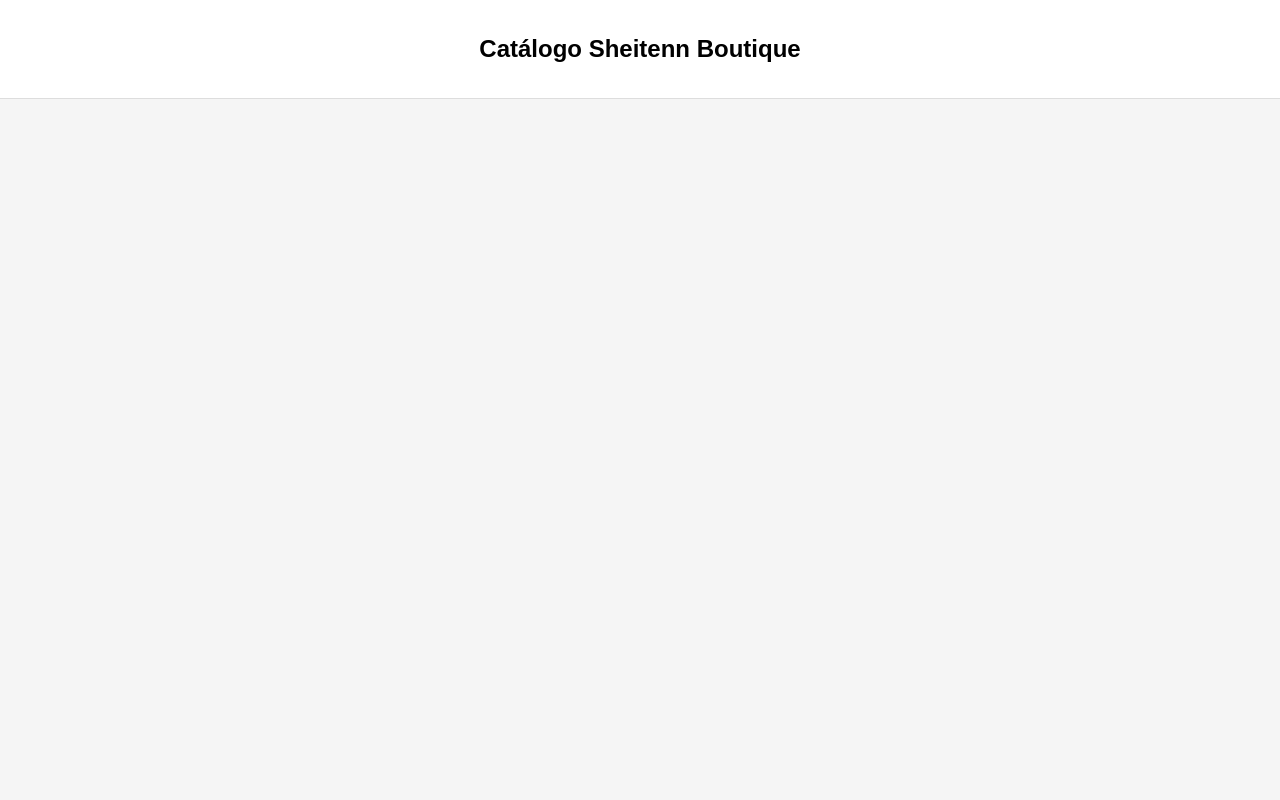
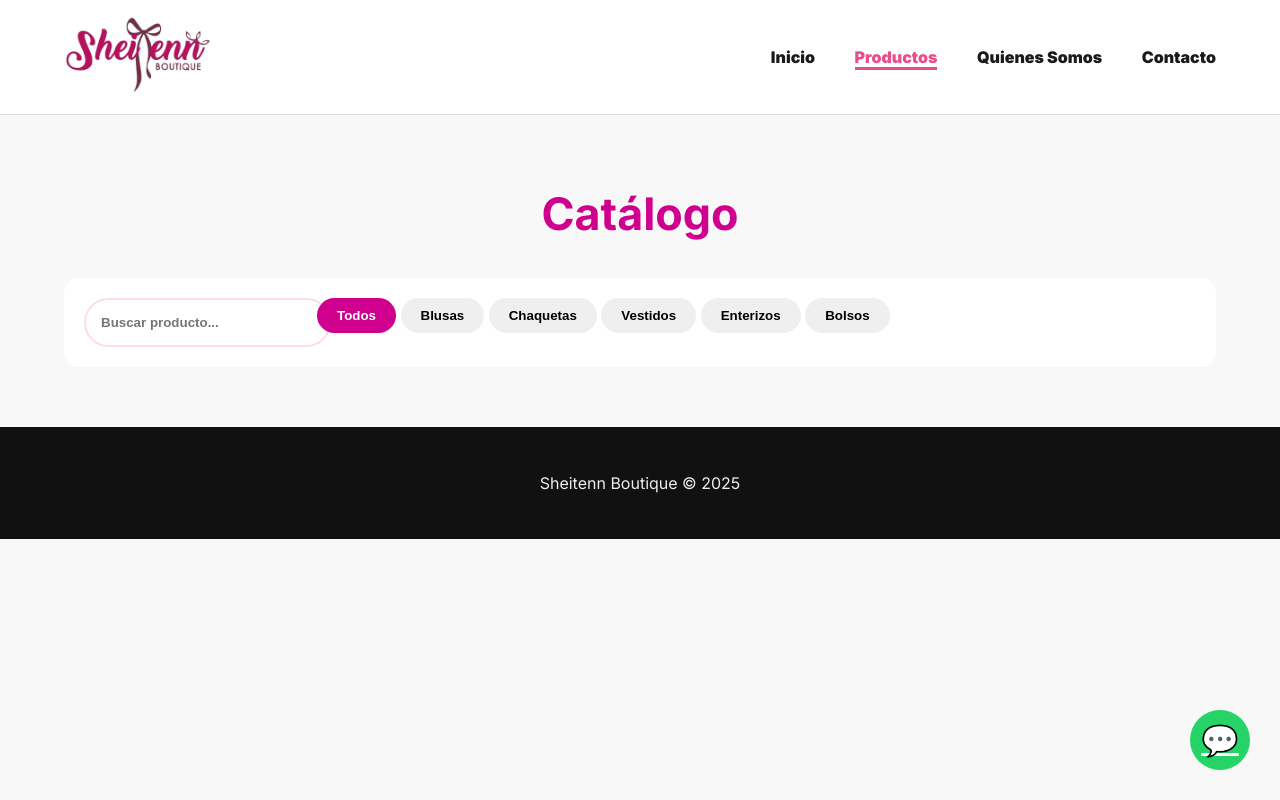
Before and after one commit to fernandezrfar-max/shithenn-2025, a plain HTML site: page productos.html in a window 1280 px wide. Drawn offline with Linux system fonts and the light colour scheme; no server answers.

Commit message:
Update productos.html

```diff
--- a/productos.html
+++ b/productos.html
@@ -2,41 +2,144 @@
 <html lang="es">
 <head>
 <meta charset="UTF-8">
+<meta name="viewport" content="width=device-width, initial-scale=1.0">
 <title>Productos - Sheitenn Boutique</title>
-<meta name="viewport" content="width=device-width, initial-scale=1.0">
+<link rel="icon" href="logo.png" type="image/png">
+<link href="https://fonts.googleapis.com/css2?family=Inter:wght@400;700;900&display=swap" rel="stylesheet">
 
 <style>
-body { margin:0; font-family:Arial; background:#f5f5f5; }
-header { background:#fff; padding:15px; text-align:center; border-bottom:1px solid #ddd; }
-.productos-grid {
-  display:grid;
-  grid-template-columns:repeat(auto-fill,minmax(220px,1fr));
-  gap:20px;
-  padding:20px;
+/* ===================== ESTILOS ORIGINALES ===================== */
+:root {
+    --color-primario:#E84D8C;
+    --color-secundario:#D0008F;
+    --color-texto:#1A1A1A;
+    --color-gris-claro:#F8F8F8;
+    --color-blanco:#FFF;
+    --color-rosa-claro:#FADDE5;
+    --color-borde-gris:#DDD;
 }
-.producto-card {
-  background:#fff;
-  border-radius:10px;
-  overflow:hidden;
-  box-shadow:0 4px 10px rgba(0,0,0,.1);
+body{
+    font-family:'Inter',sans-serif;
+    margin:0;
+    background:var(--color-gris-claro);
 }
-.producto-card img {
-  width:100%;
-  height:260px;
-  object-fit:cover;
+header{
+    background:#fff;
+    border-bottom:1px solid var(--color-borde-gris);
+    padding:15px 5%;
+    display:flex;
+    justify-content:space-between;
+    align-items:center;
+    position:fixed;
+    width:90%;
+    top:0;
+    z-index:1000;
 }
-.producto-info {
-  padding:15px;
-  text-align:center;
+.logo img{height:80px}
+nav a{
+    margin-left:35px;
+    text-decoration:none;
+    color:var(--color-texto);
+    font-weight:900;
 }
-.producto-info h3 { margin:0 0 5px; }
-.producto-info p { margin:0 0 10px; font-weight:bold; color:#d0008f; }
-.btn {
-  width:100%;
-  padding:10px;
-  border:none;
-  background:black;
-  color:white;
+nav a.active,nav a:hover{
+    color:var(--color-primario);
+    border-bottom:3px solid var(--color-primario);
+}
+.products-page-container{
+    padding:150px 5% 60px;
+    max-width:1400px;
+    margin:auto;
+}
+.products-page-container h2{
+    text-align:center;
+    font-size:2.8em;
+    color:var(--color-secundario);
+}
+.search-controls{
+    display:flex;
+    flex-wrap:wrap;
+    gap:20px;
+    background:#fff;
+    padding:20px;
+    border-radius:15px;
+}
+.search-box input{
+    padding:15px;
+    width:100%;
+    border-radius:50px;
+    border:2px solid var(--color-rosa-claro);
+    font-weight:700;
+}
+.category-filters button{
+    padding:10px 20px;
+    border-radius:50px;
+    border:none;
+    font-weight:700;
+    cursor:pointer;
+}
+.category-filters button.active{
+    background:var(--color-secundario);
+    color:#fff;
+}
+.productos-grid{
+    display:grid;
+    grid-template-columns:repeat(auto-fit,minmax(280px,1fr));
+    gap:30px;
+}
+.producto-card{
+    background:#fff;
+    border-radius:20px;
+    border:1px solid var(--color-rosa-claro);
+    text-align:center;
+    transition:.3s;
+}
+.producto-card.hidden{display:none}
+.producto-imagen-wrapper{
+    height:400px;
+    display:flex;
+    align-items:center;
+    justify-content:center;
+}
+.producto-imagen-wrapper img{
+    max-width:100%;
+    max-height:100%;
+    object-fit:contain;
+}
+.producto-info h3{text-transform:uppercase}
+.producto-info p{
+    color:var(--color-secundario);
+    font-weight:900;
+    font-size:1.4em;
+}
+.btn-detalle{
+    background:var(--color-secundario);
+    color:#fff;
+    border:none;
+    padding:12px;
+    width:90%;
+    border-radius:50px;
+    cursor:pointer;
+}
+footer{
+    background:#111;
+    color:#eee;
+    text-align:center;
+    padding:30px;
+}
+.whatsapp-float{
+    position:fixed;
+    right:30px;
+    bottom:30px;
+    width:60px;
+    height:60px;
+    background:#25d366;
+    border-radius:50%;
+    display:flex;
+    justify-content:center;
+    align-items:center;
+    color:#fff;
+    font-size:30px;
 }
 </style>
 </head>
@@ -44,51 +147,107 @@
 <body>
 
 <header>
-  <h2>Catálogo Sheitenn Boutique</h2>
+  <div class="logo">
+    <img src="logo.png">
+  </div>
+  <nav>
+    <a href="index.html">Inicio</a>
+    <a href="productos.html" class="active">Productos</a>
+    <a href="quienesomos.html">Quienes Somos</a>
+    <a href="contacto.html">Contacto</a>
+  </nav>
 </header>
 
+<main class="products-page-container">
+<h2>Catálogo</h2>
+
+<div class="search-controls">
+  <div class="search-box">
+    <input id="searchInput" placeholder="Buscar producto...">
+  </div>
+  <div class="category-filters">
+    <button data-category="todos" class="active">Todos</button>
+    <button data-category="blusas">Blusas</button>
+    <button data-category="chaquetas">Chaquetas</button>
+    <button data-category="vestidos">Vestidos</button>
+    <button data-category="enterizos">Enterizos</button>
+    <button data-category="bolsos">Bolsos</button>
+  </div>
+</div>
+
 <div class="productos-grid" id="productosGrid"></div>
+</main>
 
+<footer>
+<p>Sheitenn Boutique © 2025</p>
+</footer>
+
+<a class="whatsapp-float" href="https://wa.me/573136952121">💬</a>
+
+<!-- ===================== FIREBASE + LÓGICA ===================== -->
 <script type="module">
 import { initializeApp } from "https://www.gstatic.com/firebasejs/12.7.0/firebase-app.js";
-import {
-  getFirestore,
-  collection,
-  onSnapshot,
-  query,
-  orderBy
-} from "https://www.gstatic.com/firebasejs/12.7.0/firebase-firestore.js";
+import { getFirestore, collection, query, orderBy, onSnapshot }
+from "https://www.gstatic.com/firebasejs/12.7.0/firebase-firestore.js";
 
-const firebaseConfig = {
-  apiKey: "AIzaSyDI8B6x2XEI9KEMVMKTgVS2sfylh9mGjd4",
-  authDomain: "boutique-2025.firebaseapp.com",
-  projectId: "boutique-2025"
+const firebaseConfig={
+  apiKey:"AIzaSyDI8B6x2XEI9KEMVMKTgVS2sfylh9mGjd4",
+  authDomain:"boutique-2025.firebaseapp.com",
+  projectId:"boutique-2025"
 };
 
-const app = initializeApp(firebaseConfig);
-const db = getFirestore(app);
-const grid = document.getElementById("productosGrid");
+const app=initializeApp(firebaseConfig);
+const db=getFirestore(app);
 
-const q = query(collection(db,"productos"), orderBy("fecha","desc"));
+const grid=document.getElementById("productosGrid");
+const searchInput=document.getElementById("searchInput");
+const buttons=document.querySelectorAll(".category-filters button");
 
-onSnapshot(q, snap => {
-  grid.innerHTML = "";
-  snap.forEach(d => {
-    const p = d.data();
+let cards=[];
 
-    if (p.estado !== "activo") return;
+onSnapshot(query(collection(db,"productos"),orderBy("fecha","desc")),snap=>{
+  grid.innerHTML="";
+  cards=[];
+  snap.forEach(doc=>{
+    const p=doc.data();
+    if(p.estado!=="activo")return;
 
-    const card = document.createElement("div");
-    card.className = "producto-card";
-    card.innerHTML = `
-      <img src="${p.imagen}">
+    const card=document.createElement("article");
+    card.className="producto-card";
+    card.dataset.name=p.nombre.toLowerCase();
+    card.dataset.category=p.categoria;
+
+    card.innerHTML=`
+      <div class="producto-imagen-wrapper">
+        <img src="${p.imagen}">
+      </div>
       <div class="producto-info">
         <h3>${p.nombre}</h3>
         <p>$${p.precio} COP</p>
-        <button class="btn">Comprar</button>
-      </div>`;
+        <button class="btn-detalle">COMPRAR AHORA</button>
+      </div>
+    `;
     grid.appendChild(card);
+    cards.push(card);
   });
+  filtrar();
+});
+
+function filtrar(){
+  const texto=searchInput.value.toLowerCase();
+  const cat=document.querySelector(".category-filters .active").dataset.category;
+  cards.forEach(c=>{
+    const okTexto=c.dataset.name.includes(texto);
+    const okCat=cat==="todos"||c.dataset.category===cat;
+    c.classList.toggle("hidden",!(okTexto&&okCat));
+  });
+}
+
+searchInput.oninput=filtrar;
+buttons.forEach(b=>b.onclick=()=>{
+  buttons.forEach(x=>x.classList.remove("active"));
+  b.classList.add("active");
+  filtrar();
 });
 </script>
 
```
